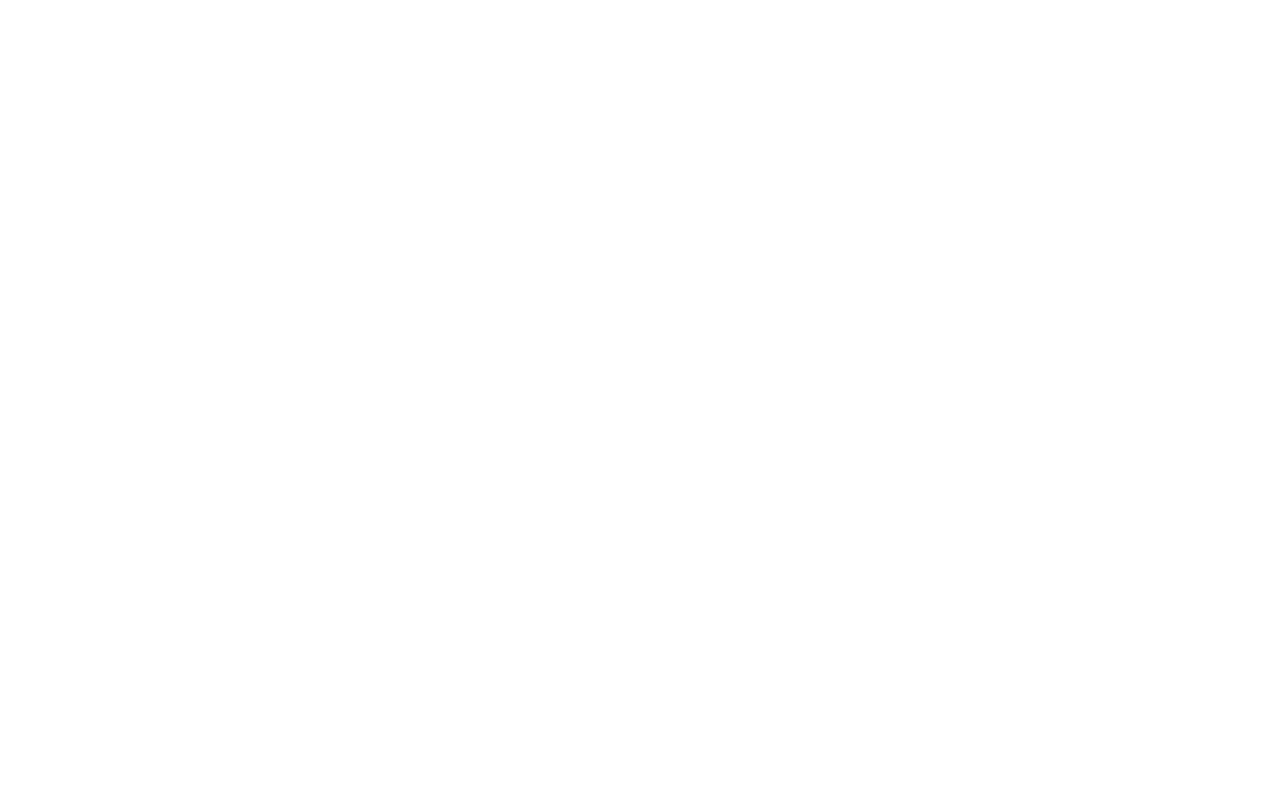
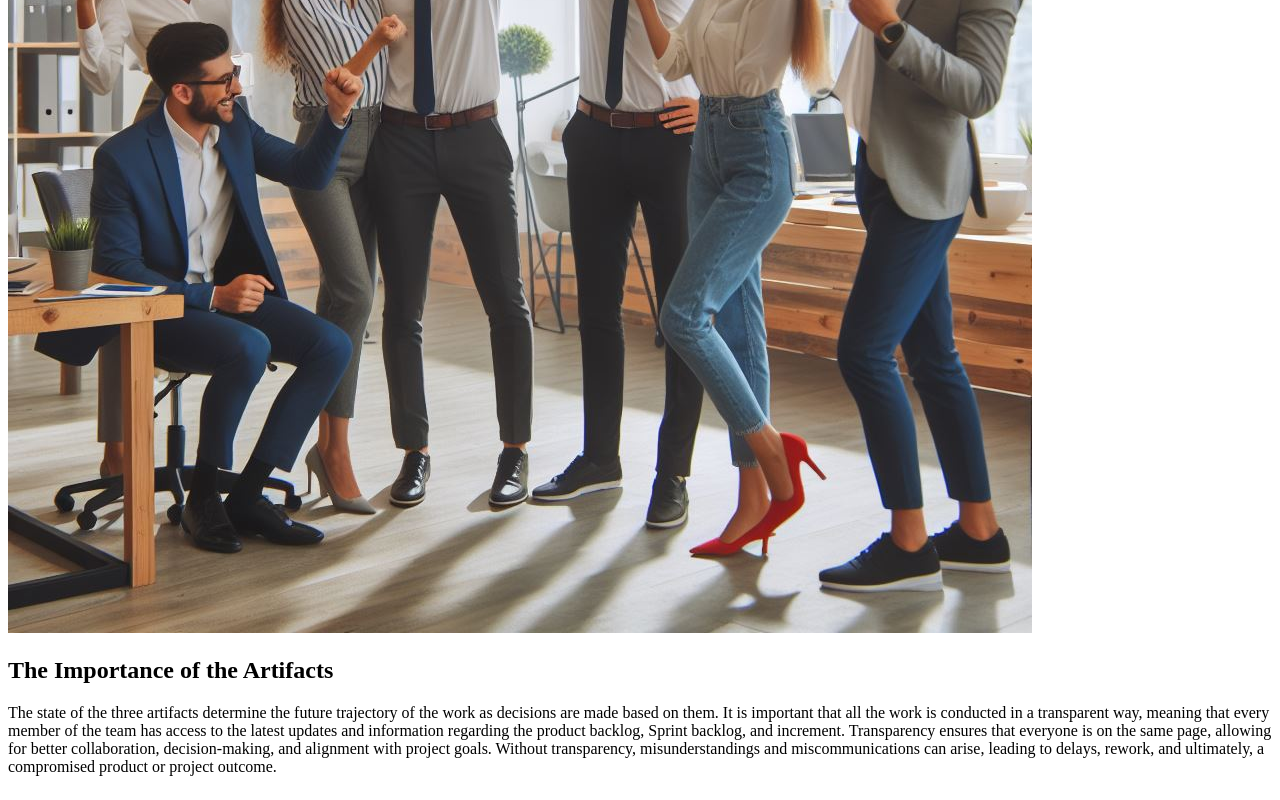
Before and after one commit to Wilma-Norman/Scrum-Project-assignment, a React (Vite) app: page /artifacts in a window 1280 px wide. Shown: the part 399-1199 px from the top of the page. Before the commit the page ends 816 px from the top, so only its background shows below. Built offline with nearby package versions, Linux system fonts and the light colour scheme.

Commit message:
added Importance under Artifacts and css

```diff
--- /dev/null
+++ b/src/Components/Artifacts/Importance/Importance.module.css
@@ -0,0 +1,4 @@
+.highlight {
+    background-color: white;
+    color: rgb(59, 59, 59);
+}
--- /dev/null
+++ b/src/Components/Artifacts/Importance/index.jsx
@@ -0,0 +1,13 @@
+import styles from './Importance.module.css'
+import { Artifacts } from '../../../data/data'
+import Card from '../../Card'
+
+const Importance = () => {
+    return (
+        <div className={styles.importanceContainer}>
+            <img src={Artifacts.teamCelebratingImgSource} alt="Team"/>
+            <Card title="The Importance of the Artifacts" text={Artifacts.importanceOfArtifactsText}/>
+        </div>
+    )
+}
+export default Importance
--- a/src/Pages/Artifacts/index.jsx
+++ b/src/Pages/Artifacts/index.jsx
@@ -1,7 +1,9 @@
+import Importance from "../../Components/Artifacts/Importance"
+
 const Artifacts = () => {
     return(
         <>
-
+            <Importance/>
         </>
     )
 }
```
Also changed, not shown: src/Components/Artifacts/file.txt (deleted).
